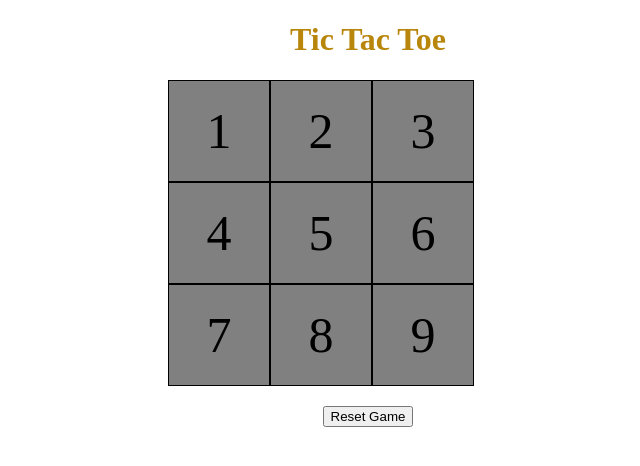
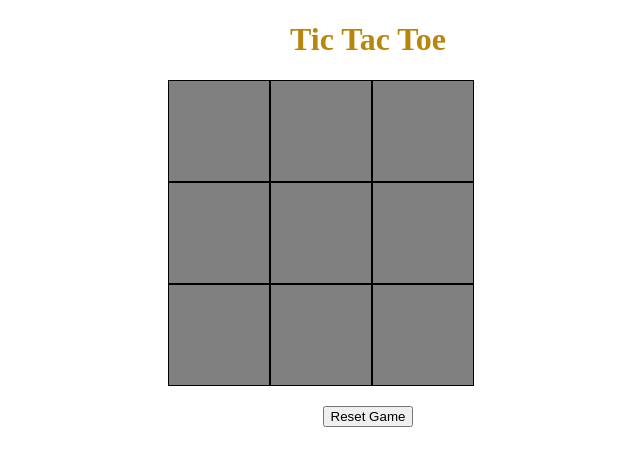
Before and after one commit to marramags/TicTacToe, a plain HTML site: page index.html in a window 1280 px wide. Both pictures are taken after a click on the button "Reset Game". Shown: the whole page, without its empty margins (272-912 px from the left). Drawn offline with Linux system fonts and the light colour scheme.

Commit message:
7-31 update

```diff
--- a/css/style.css
+++ b/css/style.css
@@ -13,6 +13,9 @@ body {
     align-items: center;
     flex-direction: column;
     /* grid-template-columns: repeat(3, auto); */
+    color:darkgoldenrod;
+    text-align: center;
+
 }
 
 .grid {
@@ -22,7 +25,7 @@ body {
  margin: 0 auto;
 }
 
-.squares {
+.square {
     background-color: grey;
     width: 100px;
     height: 100px;
@@ -33,6 +36,8 @@ body {
     position:  relative;
     cursor: pointer;
     font-size: 50px;
+    text-align: center;
+    color:orange;
     text-align: center;
 }
 
--- a/index.html
+++ b/index.html
@@ -12,15 +12,15 @@
     <h1 id="title">Tic Tac Toe</h1>
     <div class='board'>
         <div class='grid'>
-            <div class='squares' id="1">1</div>
-            <div class='squares' id="2">2</div>
-            <div class='squares' id="3">3</div>
-            <div class='squares' id="4">4</div>
-            <div class='squares' id="5">5</div>
-            <div class='squares' id="6">6</div>
-            <div class='squares' id="7">7</div>
-            <div class='squares' id="8">8</div>
-            <div class='squares' id="9">9</div>
+            <div class='square' id="0"></div>
+            <div class='square' id="1"></div>
+            <div class='square' id="2"></div>
+            <div class='square' id="3"></div>
+            <div class='square' id="4"></div>
+            <div class='square' id="5"></div>
+            <div class='square' id="6"></div>
+            <div class='square' id="7"></div>
+            <div class='square' id="8"></div>
         </div>
     </div>
 
--- a/js/main.js
+++ b/js/main.js
@@ -7,105 +7,121 @@
 //  1.2 8 possible winning combinations - three indexes of the board
 const winningCombos = [
  // Horizontal
-    [1, 2, 3],
-    [4, 5, 6],
-    [7, 8, 9],
+ [0, 1, 2],
+ [3, 4, 5],
+ [6, 7, 8],
  // Vertical
+ [0, 3, 6],
  [1, 4, 7],
  [2, 5, 8],
-    [3, 6, 9],
  // Diagonal
-    [1, 5, 9],
-    [3, 5, 7]
+ [0, 4, 8],
+ [2, 4, 9]
 ];
+
+// // Horizontal
+//     [1, 2, 3],
+//     [4, 5, 6],
+//     [7, 8, 9],
+// // Vertical
+//     [1, 4, 7],
+//     [2, 5, 8],
+//     [3, 6, 9],
+// // Diagonal
+//     [1, 5, 9],
+//     [3, 5, 7]
+// ];
 
 /*----- app's state (variables) -----*/
 // 2.1  board array represents the squares
 let boardArray = [];
-let playerMoves;
 let playerXMoves = [];
 let playerOMoves = [];
-let turn;
-let winner;
-let currentPlayer = playerX;
-let board = [null, null, null, null, null, null, null, null, null]
+let winner = false;
+let currentPlayer = true;
+let board = ['', '', '', '', '', '', '', '', '']
+let inPlay= false;
 
-console.log(board);
-//????? 2.3 winner variable: represent three different possibilities - player that won, a tie, or game in play
 
 
 /*----- cached element references -----*/
-// 3.1 storing 9 squares elements to squares variable (selecting all)
-// let squares = [1, 2, 3, 4, 5, 6, 7, 8, 9];
-// const squares = Array.from(document.querySelectorAll('.squares'));
-// const squares = array.from(document.getElementsByClassName('squares'));
-const squares = Array.from(document.getElementsByClassName('squares'));
-// squares = Array.from(squares);
-console.log(squares);
+// grabbing the squares, ID=0, and button from HTML
+const squares = Array.from(document.querySelectorAll('.square'));
+// const sqId0 = Array.from(document.getElementById('0'));
+const button = document.querySelector('button');
+// console.log(button);
 
-const button = document.querySelector('button');
-console.log(button);
-
+// console.log(squares);
 /*----- event listeners -----*/
 
 // document.querySelectorAll('squares').addEventListener('click', sqClick);
 // squares.addEventListener('click', sqClick);
-// button.addEventListener('click', resetGame);
+button.addEventListener('click', resetGame);
 
 /*----- functions -----*/
-// 4.1 initializing state variable
-// 4.1.1 setting board squares to null, initializing turn, & winner is null
+
+startGame();
+
+/* three event listeners:
+1- change turns when a square is clicked
+2- see what square is clicked in the console
+3- run resetGame function is clicked
+*/
 function startGame () {
-    playGame();
-    boardArray = [null, null, null, null, null, null, null, null, null];
-    // squares = boardArray;
-// 4.1.2 Initialize whose turn it is to 1 (player 'X'). Player 'O' will be represented by -1.
-    // turnMove ();
-    turn = playerX;
-
-// 4.1.3 Initialize winner to null to represent that there is no winner or tie yet.
-//     winning ();
-// };
-    winner = null;
+    // playGame();
+    const once = {
+        once : true
+      }
+    squares.forEach(square => {square.addEventListener('click', changeTurns, once)}  );
+    squares.forEach(square => { square.addEventListener('click', clicks)
+ });
+    button.addEventListener('click', resetGame);
+    // inPlay = true;
+    winner = false;
 }
 
-function playGame () {
-    for (let i = 0; i < squares.length; i++) {
-        if (turn === playerX) {
-            playerXMoves.push(squares[i]);
+//see which square is clicked and I wanted to turn the div ID to an array element
+// got this idea from someone online
+function clicks (e) {
+   console.log(e.target)
+//    test.toArray
+// trying to assign and add the square index to playerXMoves array
+    // squares.forEach(click => {
+    // for (let i = 0; i < squares.length; i++){
+    //     console.log(playerXMoves.push(squares[i]));
+    // };
+
+    // console.log(playerXMoves);
     }
-        if (turn === playerO) {
-            playerOMoves.push(squares[i]);
+
+// switches the players' turn
+function changeTurns () {
+   if (currentPlayer === true) {
+    this.innerText = 'X';
+   } else {
+    this.innerText ='O'
    }
-    }
-    turnMove ();
-    winGame();
+   currentPlayer = !currentPlayer
+   playGame();
 };
 
-// a turn function
-function turnMove () {
-    // const Player1 = 1;
-    // const PlayerO2= -1;
-   if (turn === playerX) {
-    turn = playerO;
-   } else {
-    turn = playerX;
+// Not sure, I think I was trying to find a way to grab the players' moves
+// use the moves to compare to winning combo options
+function playGame (squares, index) {
+    // console.log("hi");
+    // board[index] = currentPlayer;
+    // squares.textContent = currentPlayer;
+
+    //     if (turn === playerX) {
+    //         playerXMoves.push(squares[i]);
+    //     }
+    //     if (turn === playerO) {
+    //         playerOMoves.push(squares[i]);
+    //     }
      }
-};
-
-function sqClick (evt) {
-    console.log("clicked!")
-};
-
-
-// function movesPlayerX () {
-//     return playerXMoves.filter(playerMoves => {
-//      if   playerMoves ===
-// }
 
 
 // // winning function
-
 // function winGame (array) {
 //     if (playerXMoves.filter( == )winningCombos[0] ||) {
 //         console.log('Game is in progress')
@@ -126,7 +142,11 @@ function sqClick (evt) {
 //     }
 // };
 
-function winning () {
+function winnerStatus () {
+    for (let i = 0; i < winningCombos.length; i++){
+
+    }
+
     if (winner !== null) {
         console.log('Game is in progress')
     } else if (winner === "T") {
@@ -150,26 +170,13 @@ function winning () {
 
 // function tie () {};
 
-// 4.2 Render those state variables to the page:
-// 4.2.1 render the board (board function)
-function gameBoard () {
-    for (let i = 0; i < squares.length; i++ ) {
-
-
-//         squares[i] = boardArray;
-//     }
-//     if (playerX
-//         boardArray
-}
-
-// squares.forEach((i) => {
-//     squares[i] =
-
-// } )
-}
-
 function resetGame() {
-
+    currentPlayer = true;
+    // inplay = true;
+    board =['', '', '', '', '', '', '', '', ''];
+    squares.forEach(square => {square.innerText = ''});
+    winner = false;
+    startGame();
 };
 
 
@@ -183,7 +190,7 @@ function resetGame() {
 
 
 
-// alert ("help!!!!!!!");
+// TRIED FOLLOWING THE PROVIDED PSEUDOCODE;
 
 /*----- constants -----*/
 // 1.1 null is when the square is empty
```
Lines whose indentation alone changed are shown as unchanged.
